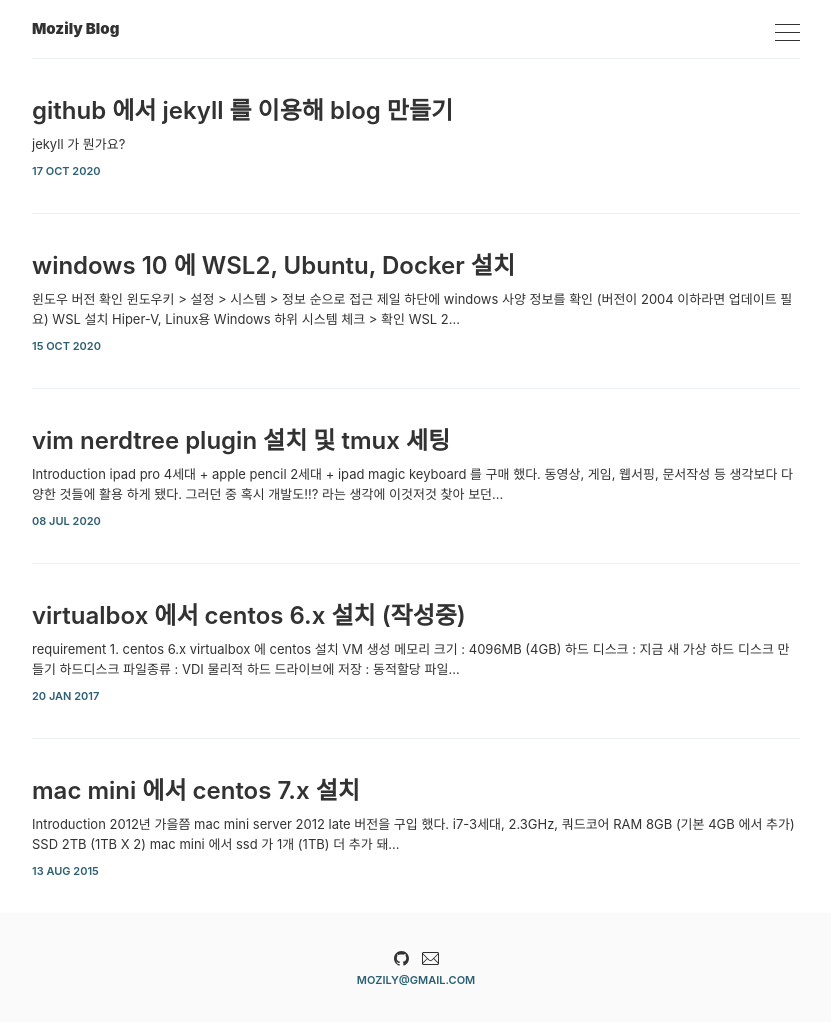
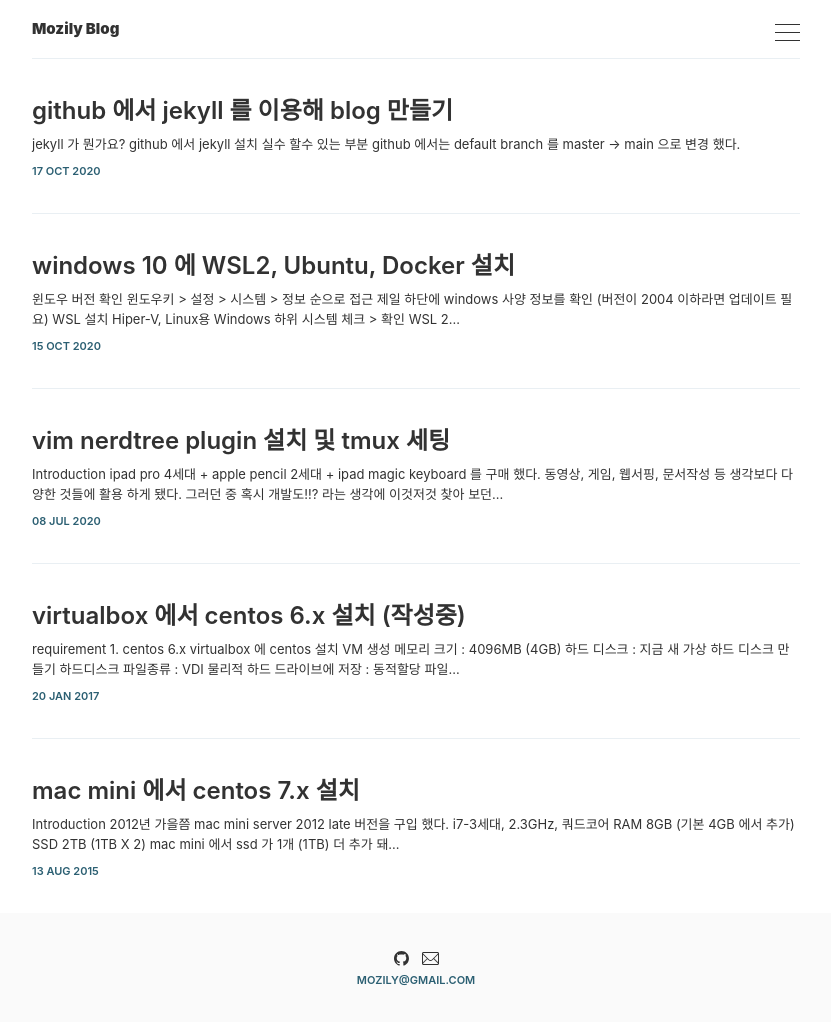
Before and after one commit to mozily/mozily.github.io, a Jekyll site: the page built from index.html, in a window 1280 px wide. Shown: the whole page, without its empty margins (224-1055 px from the left). Built offline with Jekyll 4.4.1, drawn with Linux system fonts in a browser that asks for light colours; the list of posts is cut into pages by our own code.

Commit message:
- 포스트 수정

```diff
--- a/_config.yml
+++ b/_config.yml
@@ -38,15 +38,15 @@
   - Gemfile.lock
 
 # collections
-collections:
-  tags:
-    output: true
-    permalink: tags#:path
-
-# Tags
-tag_page_dir:         tag
-tag_page_layout:      tag_page
-tag_permalink_style:  pretty
+#collections:
+#  tags:
+#    output: true
+#    permalink: tags#:path
+#
+## Tags
+#tag_page_dir:         tag
+#tag_page_layout:      tag_page
+#tag_permalink_style:  pretty
 
 # Pages path
 defaults:
--- a/_posts/2020-10-17-how-to-setup-jekyll-from-github.md
+++ b/_posts/2020-10-17-how-to-setup-jekyll-from-github.md
@@ -7,4 +7,8 @@
 
 # jekyll 가 뭔가요?
 
-<작성중>
+# github 에서 jekyll 설치
+
+## 실수 할수 있는 부분
+
+github 에서는 default branch 를 master -> main 으로 변경 했다.
```
